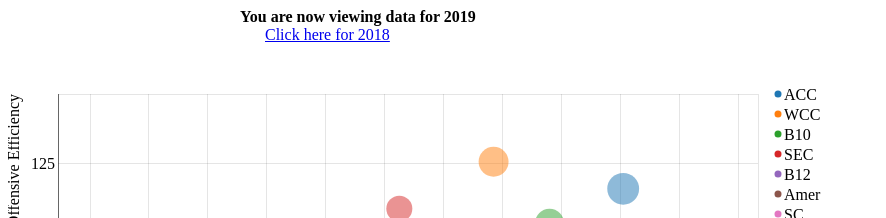
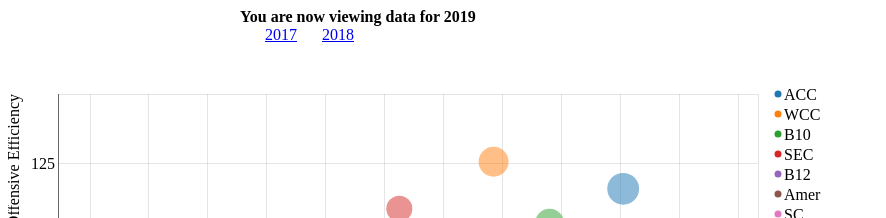
Before and after one commit to martindonnells/martindonnells, a Jekyll site: the page md4/ncaam/ncaam2019.html, which Jekyll copies as it is, in a window 1280 px wide. Shown: the top 218 px of the page, without its empty margins (0-886 px from the left). Built offline with Jekyll 4.4.1, drawn with Linux system fonts in a browser that asks for light colours.

Commit message:
Update ncaam2019.html

```diff
--- a/md4/ncaam/ncaam2019.html
+++ b/md4/ncaam/ncaam2019.html
@@ -78,7 +78,8 @@ height="0" width="0" style="display:none;visibility:hidden"></iframe></noscript>
 <!-- End Google Tag Manager (noscript) -->
     <div id="top-nav-nba">
 	    <b>You are now viewing data for 2019</b><br />
-	    <a class="top-nav-link nba-2018" href="ncaam2018.html">Click here for 2018</a>
+	    <a class="top-nav-link nba-2017" href="ncaam2017.html">2017</a>
+	    <a class="top-nav-link nba-2018" href="ncaam2018.html">2018</a>
 	  </div>
     <div id="scatter"></div>
 
```
